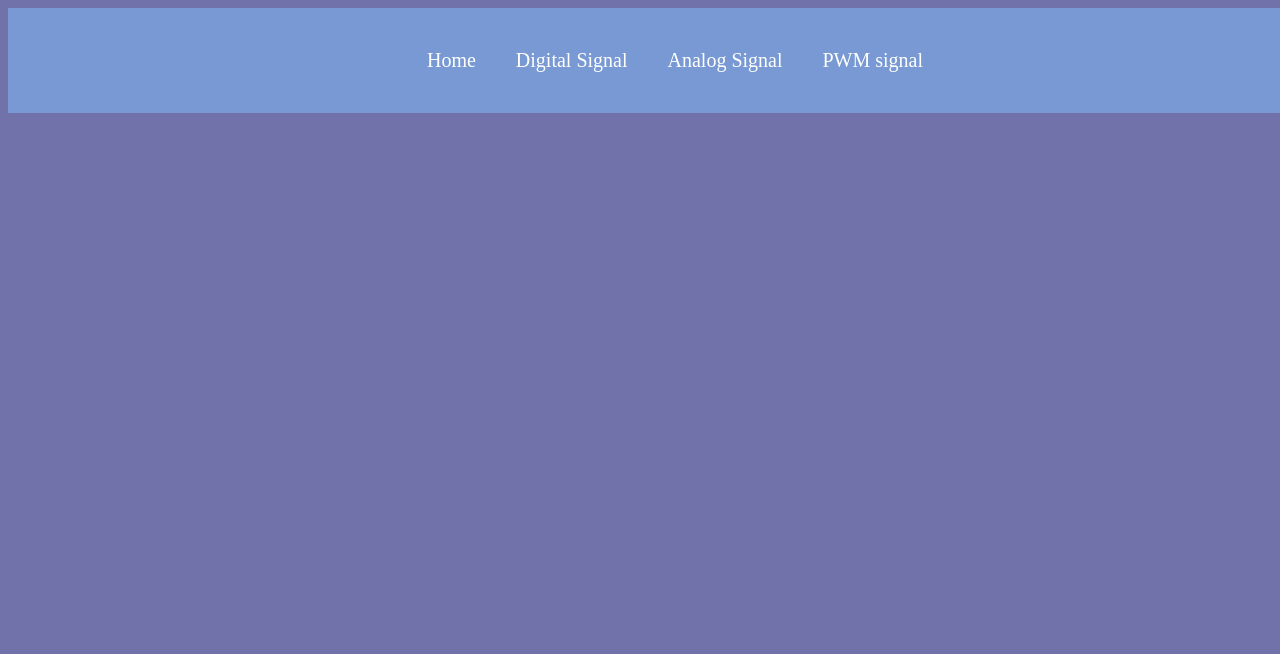
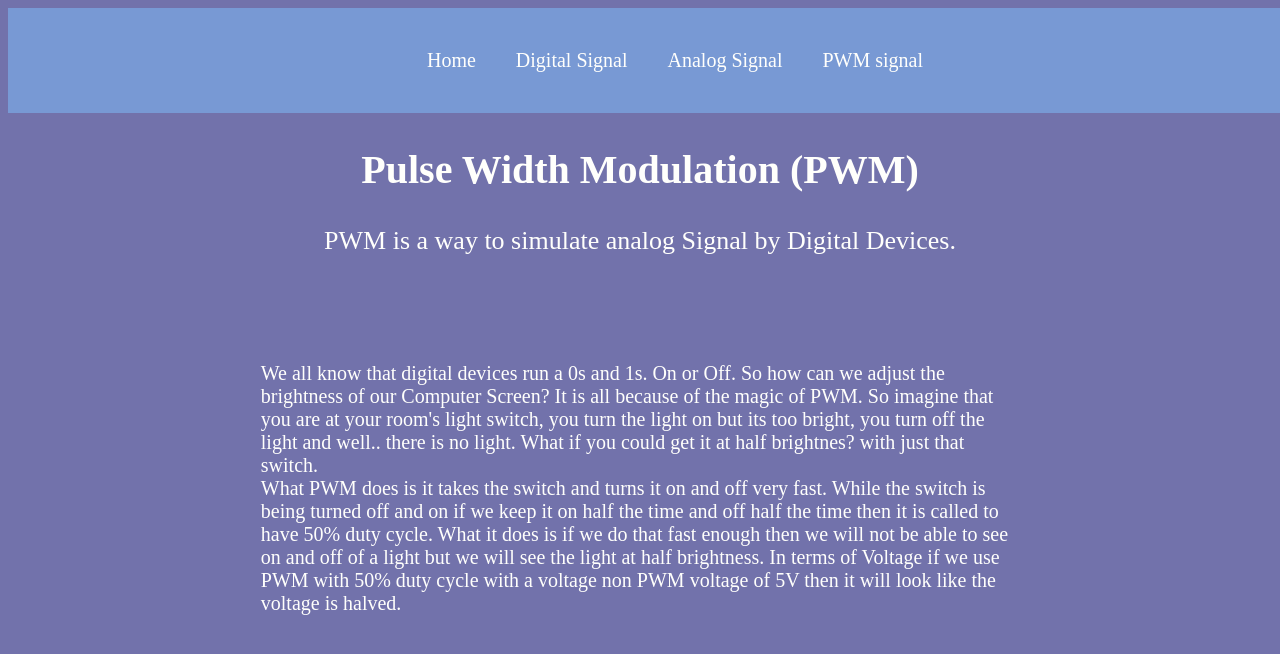
Before and after one commit to Abhinav2065/SignalVisualizer, a React (Vite) app in the folder SignalVisualizer/: page /pwm in a window 1280 px wide. Shown: the top 654 px of the page. Built offline with nearby package versions, Linux system fonts and the light colour scheme.

Commit message:
added an page for PWM signals

```diff
--- a/SignalVisualizer/src/App.jsx
+++ b/SignalVisualizer/src/App.jsx
@@ -5,6 +5,7 @@ import Navbar from './components/Navbar'
 import Hero from './components/Hero'
 import Digital from './components/Digital';
 import Analog from './components/Analog';
+import PWM from './components/PWM';
 import './index.css'
 
 function App() {
@@ -28,6 +29,12 @@ function App() {
           <Analog/>
           </>
         } />
+
+        <Route path='/pwm' element= {
+          <>
+          <PWM/>
+          </>
+        } />
       </Routes>
     </Router>
   )
--- a/SignalVisualizer/src/components/Analog.jsx
+++ b/SignalVisualizer/src/components/Analog.jsx
@@ -44,25 +44,6 @@ const Analog = () => {
         return simulatedData;
     };
 
-    const startFMSignal = () => {
-        setIsRadioActive(true);
-
-        const updateSignal = () => {
-            if (!isRadioActive) return;
-            const newData = generateFMSignal();
-            setAudioData(newData);
-            animationRef.current = requestAnimationFrame(updateSignal);
-        };
-
-        updateSignal();
-    };
-
-    const stopFMSignal = () => {
-        setIsRadioActive(false);
-        if (animationRef.current) {
-            cancelAnimationFrame(animationRef.current);
-        }
-    };
 
     const createFMSignalPath = () => {
         if (audioData.length === 0) return '';
@@ -233,14 +214,7 @@ const Analog = () => {
                     <h3>FM Signal Simulation</h3>
                     <p>This shows a simulated FM radio signal waveform.</p>
 
-                    <div className="fm-controls">
-                        <button onClick={startFMSignal} disabled={isRadioActive}>
-                            {isRadioActive ? ' Analyzing...' : ' Start FM Analysis'}
-                        </button>
-                        <button onClick={stopFMSignal} disabled={!isRadioActive}>
-                             Stop Analysis
-                        </button>
-                    </div>
+
 
                     <div className="fm-visualization">
                         <h4>FM Signal Waveform</h4>
@@ -261,19 +235,6 @@ const Analog = () => {
 
                             {createFrequencyBars()}
                         </svg>
-
-                        <div className="signal-info">
-                            <div className="info-card">
-                                <h4>FM Signal Properties</h4>
-                                <p><strong>Status:</strong>
-                                    <span style={{color: isRadioActive ? '#4CAF50' : '#f44336', marginLeft: '10px'}}>
-                                        {isRadioActive ? '📡 Signal Analysis' : '⏸️ Analysis Stopped'}
-                                    </span>
-                                </p>
-                                <p><strong>Data Points:</strong> {audioData.length} samples</p>
-                                <p><strong>Signal Type:</strong> Simulated FM Broadcast</p>
-                            </div>
-                        </div>
                     </div>
                 </div>
             </div>
--- /dev/null
+++ b/SignalVisualizer/src/components/PWM.jsx
@@ -0,0 +1,36 @@
+import React from 'react'
+import '../styles/PWM.css'
+
+
+const PWM = () => {
+  return (
+    <div>
+        <div className="pwm">
+            <div className="pwm-hero">
+                <h2>Pulse Width Modulation (PWM)</h2>
+                <p>PWM is a way to simulate analog Signal by Digital Devices.</p>
+            </div>
+
+            <div className="content">
+                We all know that digital devices run a 0s and 1s. On or Off. So how can we adjust the brightness of our Computer Screen?
+                It is all because of the magic of PWM.
+
+                So imagine that you are at your room's light switch, you turn the light on but its too bright, you turn off the light and well.. there is no light.
+                What if you could get it at half brightnes? with just that switch. <br />
+
+                What PWM does is it takes the switch and turns it on and off very fast. While the switch is being turned off and on if we keep it on half the time and off half the time
+                then it is called to have 50% duty cycle. What it does is if we do that fast enough then we will not be able to see on and off of a light but we will see the light at half brightness.
+                In terms of Voltage if we use PWM with 50% duty cycle with a voltage non PWM voltage of 5V then it will look like the voltage is halved.
+
+            </div>
+
+
+
+
+
+        </div>
+    </div>
+  )
+}
+
+export default PWM
--- /dev/null
+++ b/SignalVisualizer/src/styles/PWM.css
@@ -0,0 +1,14 @@
+.content {
+    width: 60%;
+    padding-left: 20%;
+    font-size: 20px;
+}
+
+.pwm-hero {
+    text-align: center;
+    padding-bottom: 10vh;
+}
+
+.pwm-hero p {
+    font-size: 26px;
+}
```
Also changed, not shown: SignalVisualizer/src/components/Digital.jsx (line endings or trailing spaces).
